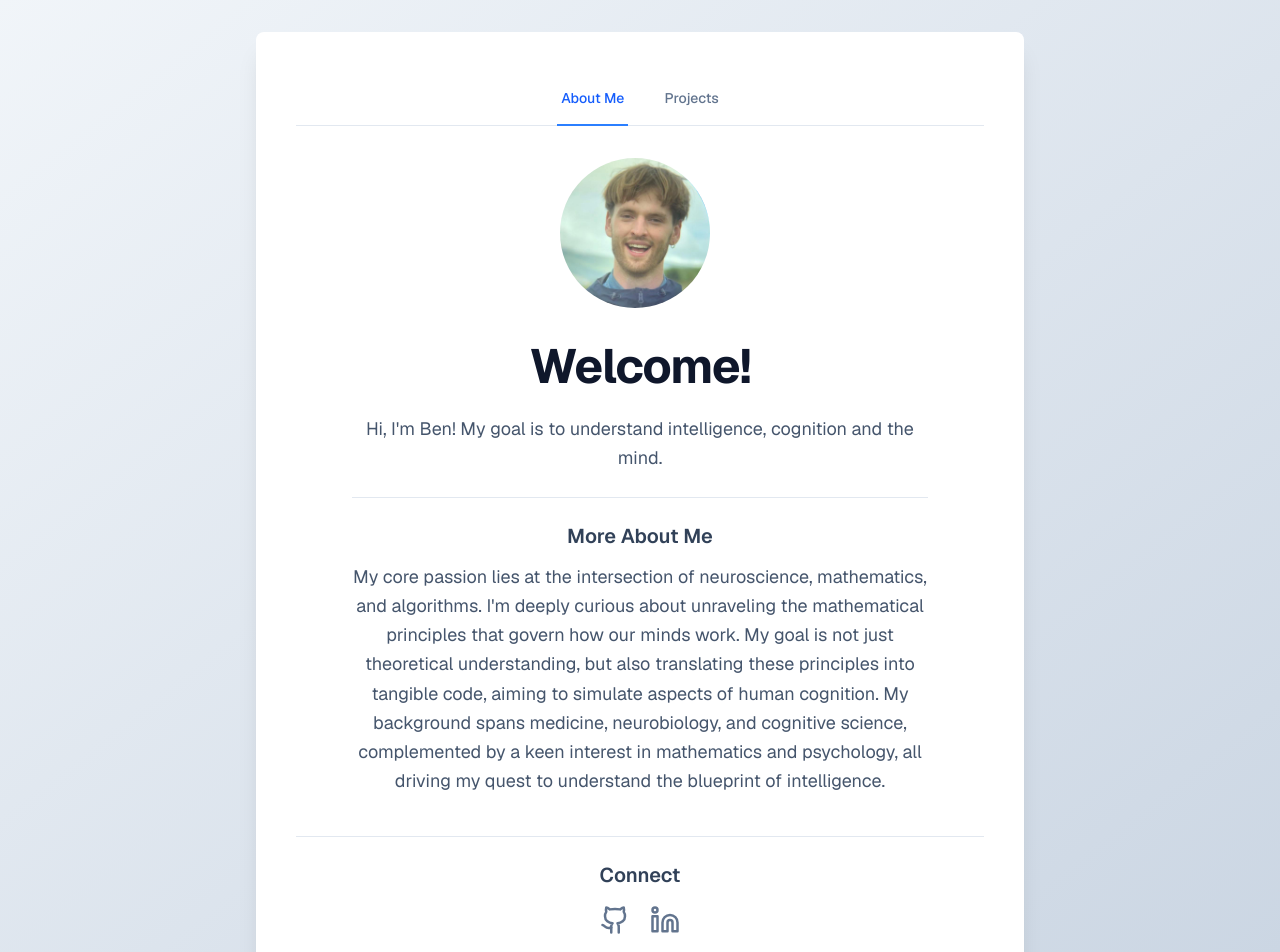
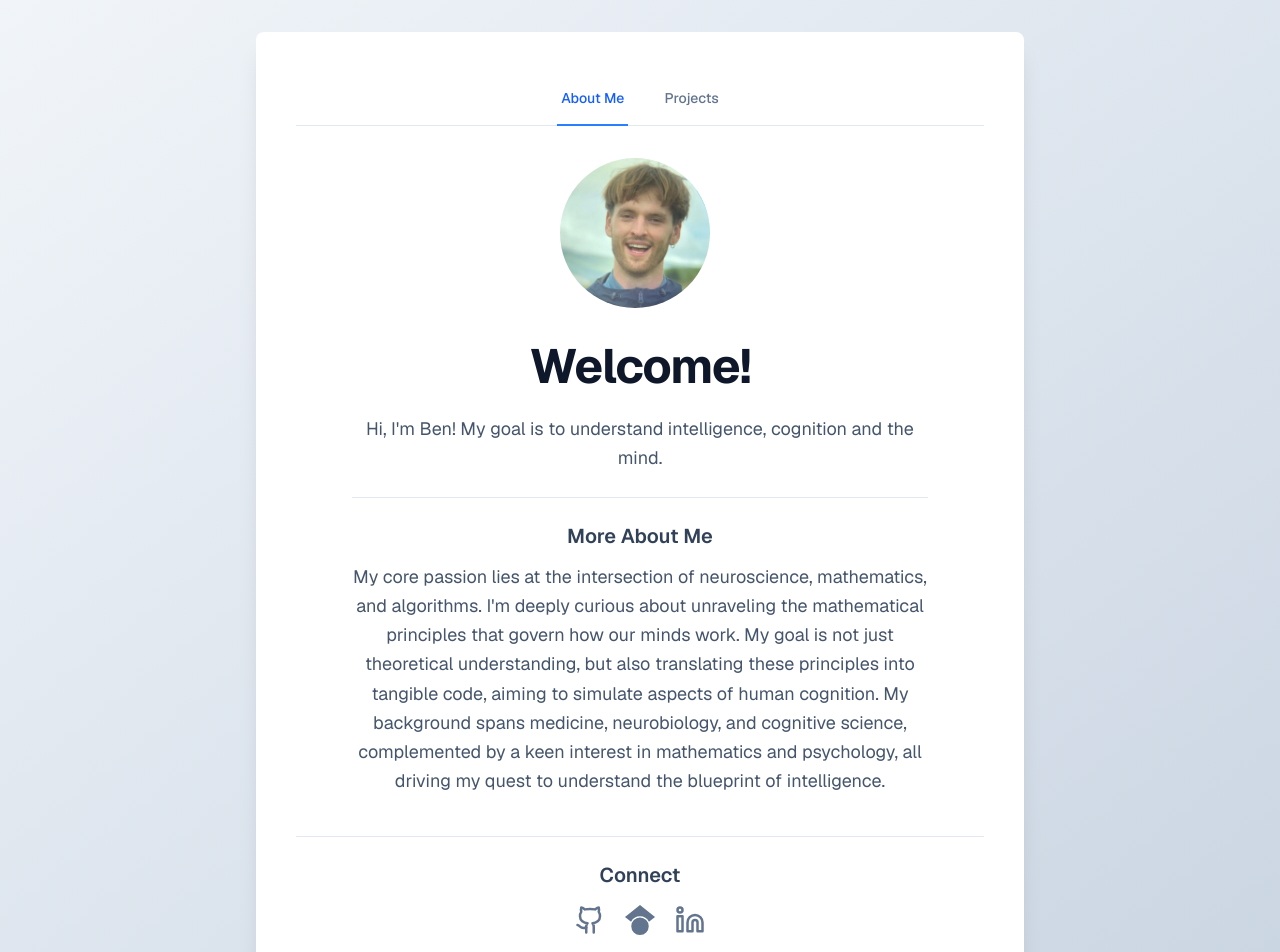
Before and after one commit to skoghoern/profile, a Next.js app: page /profile/ in a window 1280 px wide. Shown: the top 952 px of the page. Built offline with nearby package versions, Linux system fonts and the light colour scheme.

Commit message:
added google scholar and research disc paper

```diff
--- /dev/null
+++ b/public/GoogleScholar.jsx
@@ -0,0 +1,19 @@
+import React from "react";
+
+// The component will accept 'size' and any other props (like className)
+const GoogleScholar = ({ size = 24, ...props }) => (
+  <svg
+    xmlns="http://www.w3.org/2000/svg"
+    width={size}
+    height={size}
+    viewBox="0 0 24 24"
+    fill="currentColor" // This allows the color class on the anchor tag to style the icon
+    aria-hidden="true"
+    {...props}
+  >
+    <title>Google Scholar icon</title>
+    <path d="M12 24a7 7 0 1 1 0-14 7 7 0 0 1 0 14zm0-24L0 9.5l4.838 3.94A8 8 0 0 1 12 9a8 8 0 0 1 7.162 4.44L24 9.5z" />
+  </svg>
+);
+
+export default GoogleScholar;
--- a/src/app/page.tsx
+++ b/src/app/page.tsx
@@ -3,6 +3,7 @@
 import Image from "next/image";
 import { Github, Linkedin } from "lucide-react"; // Removed Twitter import for now
 import { useState } from "react"; // Import useState
+import GoogleScholar from "../../public/GoogleScholar";
 
 export default function Home() {
   const [activeTab, setActiveTab] = useState<"about" | "projects">("about"); // State for active tab
@@ -109,7 +110,7 @@ export default function Home() {
                   Here&apos;s an overview of some things I&apos;ve worked on.
                 </p>
 
-                {/* Publications Section - MOVED HERE */}
+                {/* Publications Section */}
                 <div className="mb-8 pt-6 border-t border-slate-200 dark:border-slate-700">
                   <h3 className="text-xl font-semibold mb-4 text-slate-800 dark:text-slate-200 text-center">
                     Publications
@@ -172,6 +173,27 @@ export default function Home() {
                   <h3 className="text-xl font-semibold mb-4 text-slate-800 dark:text-slate-200 text-center">
                     Other Projects
                   </h3>
+                  {/* PAPER: The Discovery Engine */}
+                  <div className="mb-6 p-4 border border-slate-200 dark:border-slate-700 rounded-md bg-slate-50 dark:bg-slate-800/50">
+                    <h4 className="text-lg font-semibold mb-2 text-slate-700 dark:text-slate-300">
+                      The Discovery Engine: A Framework for AI-Driven Synthesis
+                      and Navigation of Scientific Knowledge Landscapes
+                    </h4>
+                    <p className="text-slate-600 dark:text-slate-400">
+                      Focus on **LLM-driven distillation** of scientific
+                      literature into a computational **Conceptual Tensor**.
+                      Submitted to <span className="italic">arXiv</span> (May,
+                      2025).
+                    </p>
+                    <a
+                      href="https://arxiv.org/pdf/2505.17500"
+                      target="_blank"
+                      rel="noopener noreferrer"
+                      className="text-blue-600 dark:text-blue-400 hover:underline font-medium"
+                    >
+                      View PDF on arXiv
+                    </a>
+                  </div>
                   {/* Project Example: Psychotherapy App */}
                   <div className="mb-6 p-4 border border-slate-200 dark:border-slate-700 rounded-md bg-slate-50 dark:bg-slate-800/50">
                     <h3 className="text-lg font-semibold mb-2 text-slate-700 dark:text-slate-300">
@@ -258,6 +280,15 @@ export default function Home() {
                 <Github size={30} />
               </a>
               <a
+                href="scholar.google.com/citations?user=oU6X40cAAAAJ"
+                target="_blank"
+                rel="noopener noreferrer"
+                aria-label="Google Scholar Profile"
+                className="text-slate-500 dark:text-slate-400 hover:text-blue-600 dark:hover:text-blue-400 transition-all duration-300 transform hover:-translate-y-1 hover:scale-110"
+              >
+                <GoogleScholar size={30} />
+              </a>
+              <a
                 href="https://www.linkedin.com/in/benedikt-waldeck-604ab02b2"
                 target="_blank"
                 rel="noopener noreferrer"
```
Also changed, not shown: 1 other file (tests, documents, lock files or other folders).
